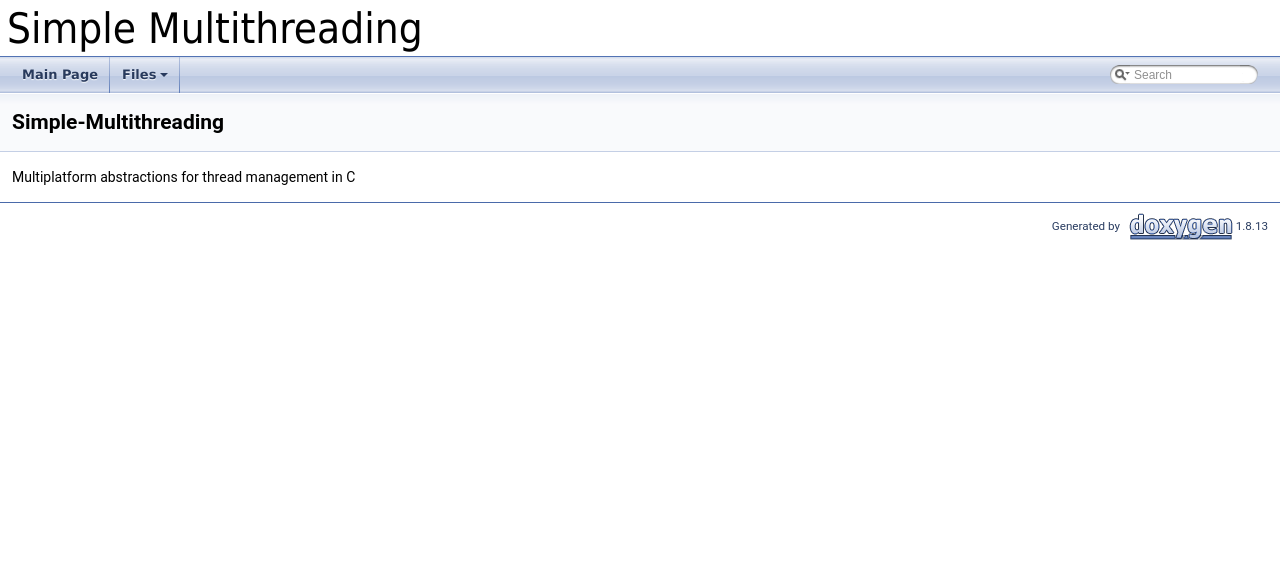
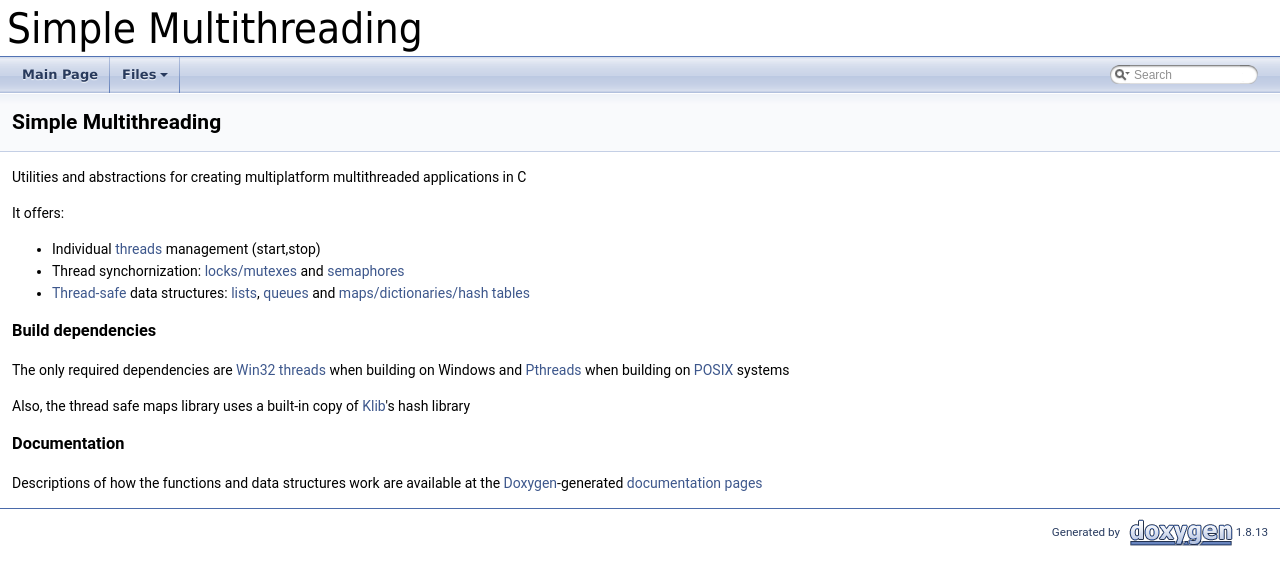
Before and after one commit to AeroTechLab/Simple-Multithreading, a plain HTML site: page docs/index.html in a window 1280 px wide. Drawn offline with Linux system fonts and the light colour scheme.

Commit message:
Update documentation

```diff
--- a/docs/index.html
+++ b/docs/index.html
@@ -5,7 +5,7 @@
 <meta http-equiv="X-UA-Compatible" content="IE=9"/>
 <meta name="generator" content="Doxygen 1.8.13"/>
 <meta name="viewport" content="width=device-width, initial-scale=1"/>
-<title>Simple Multithreading: Simple-Multithreading</title>
+<title>Simple Multithreading: Simple Multithreading</title>
 <link href="tabs.css" rel="stylesheet" type="text/css"/>
 <script type="text/javascript" src="jquery.js"></script>
 <script type="text/javascript" src="dynsections.js"></script>
@@ -59,10 +59,21 @@ $(function() {
 
 <div class="header">
   <div class="headertitle">
-<div class="title">Simple-Multithreading </div>  </div>
+<div class="title">Simple Multithreading </div>  </div>
 </div><!--header-->
 <div class="contents">
-<div class="textblock"><p>Multiplatform abstractions for thread management in C </p>
+<div class="textblock"><p>Utilities and abstractions for creating multiplatform multithreaded applications in C</p>
+<p>It offers:</p>
+<ul>
+<li>Individual <a href="https://en.wikipedia.org/wiki/Thread_(computing)">threads</a> management (start,stop)</li>
+<li>Thread synchornization: <a href="https://en.wikipedia.org/wiki/Mutual_exclusion">locks/mutexes</a> and <a href="https://en.wikipedia.org/wiki/Semaphore_(programming)">semaphores</a></li>
+<li><a href="https://en.wikipedia.org/wiki/Thread_safety">Thread-safe</a> data structures: <a href="https://en.wikipedia.org/wiki/List_(abstract_data_type)">lists</a>, <a href="https://en.wikipedia.org/wiki/Queue_(abstract_data_type)">queues</a> and <a href="https://en.wikipedia.org/wiki/Hash_table">maps/dictionaries/hash tables</a></li>
+</ul>
+<h3>Build dependencies</h3>
+<p>The only required dependencies are <a href="https://msdn.microsoft.com/en-us/library/windows/desktop/ms682516(v=vs.85).aspx">Win32 threads</a> when building on Windows and <a href="https://en.wikipedia.org/wiki/POSIX_Threads">Pthreads</a> when building on <a href="https://en.wikipedia.org/wiki/POSIX">POSIX</a> systems</p>
+<p>Also, the thread safe maps library uses a built-in copy of <a href="https://github.com/attractivechaos/klib">Klib</a>'s hash library</p>
+<h3>Documentation</h3>
+<p>Descriptions of how the functions and data structures work are available at the <a href="http://www.stack.nl/~dimitri/doxygen/index.html">Doxygen</a>-generated <a href="https://labdin.github.io/Simple-Multithreading/">documentation pages</a> </p>
 </div></div><!-- contents -->
 <!-- start footer part -->
 <hr class="footer"/><address class="footer"><small>
--- a/docs/search/all_2.js
+++ b/docs/search/all_2.js
@@ -1,6 +1,6 @@
 var searchData=
 [
-  ['simple_2dmultithreading',['Simple-Multithreading',['../index.html',1,'']]],
+  ['simple_20multithreading',['Simple Multithreading',['../index.html',1,'']]],
   ['sem_5fcreate',['Sem_Create',['../semaphores_8h.html#a461a809ed2b28046b52d32b1b5975804',1,'semaphores.h']]],
   ['sem_5fdecrement',['Sem_Decrement',['../semaphores_8h.html#ae540a813d1691960fbde29bb427fb421',1,'semaphores.h']]],
   ['sem_5fdiscard',['Sem_Discard',['../semaphores_8h.html#ac3fcd9e59925d7a606501797172c96bd',1,'semaphores.h']]],
--- a/docs/search/pages_0.js
+++ b/docs/search/pages_0.js
@@ -1,4 +1,4 @@
 var searchData=
 [
-  ['simple_2dmultithreading',['Simple-Multithreading',['../index.html',1,'']]]
+  ['simple_20multithreading',['Simple Multithreading',['../index.html',1,'']]]
 ];
```
